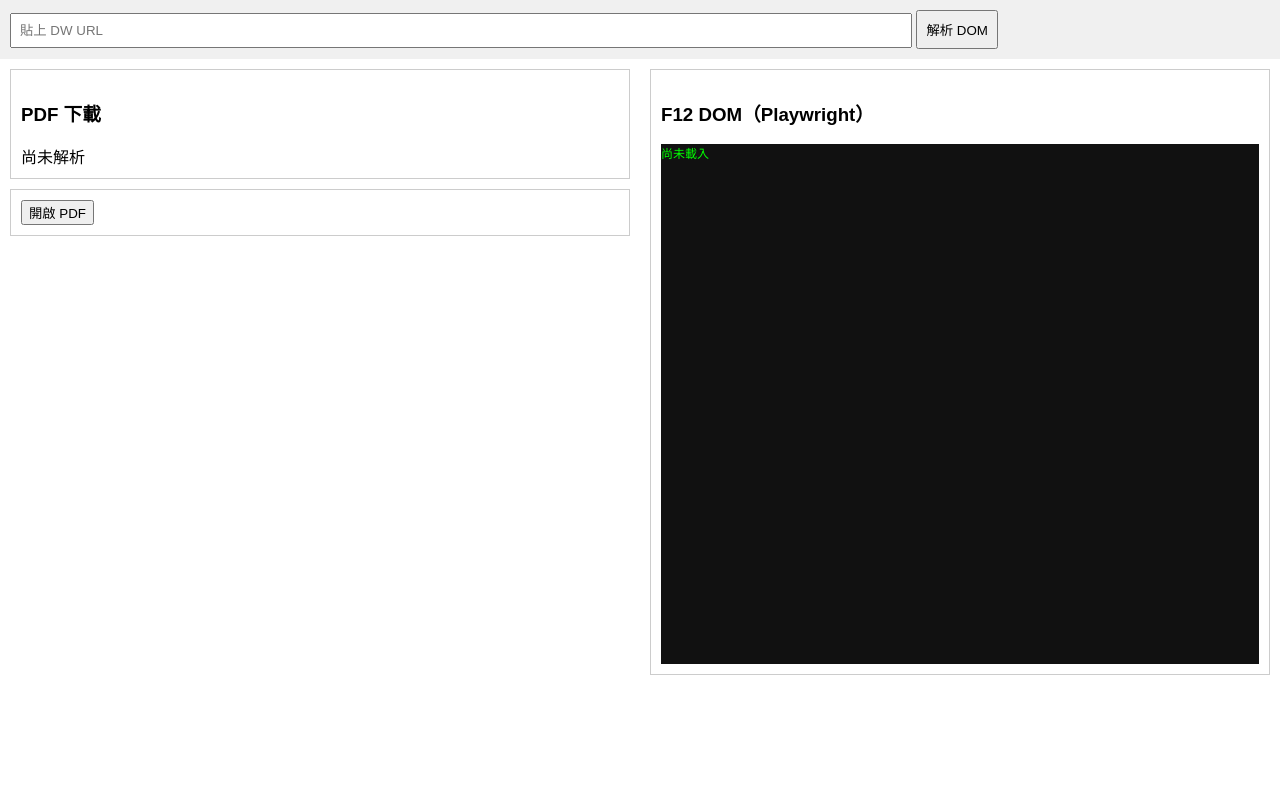
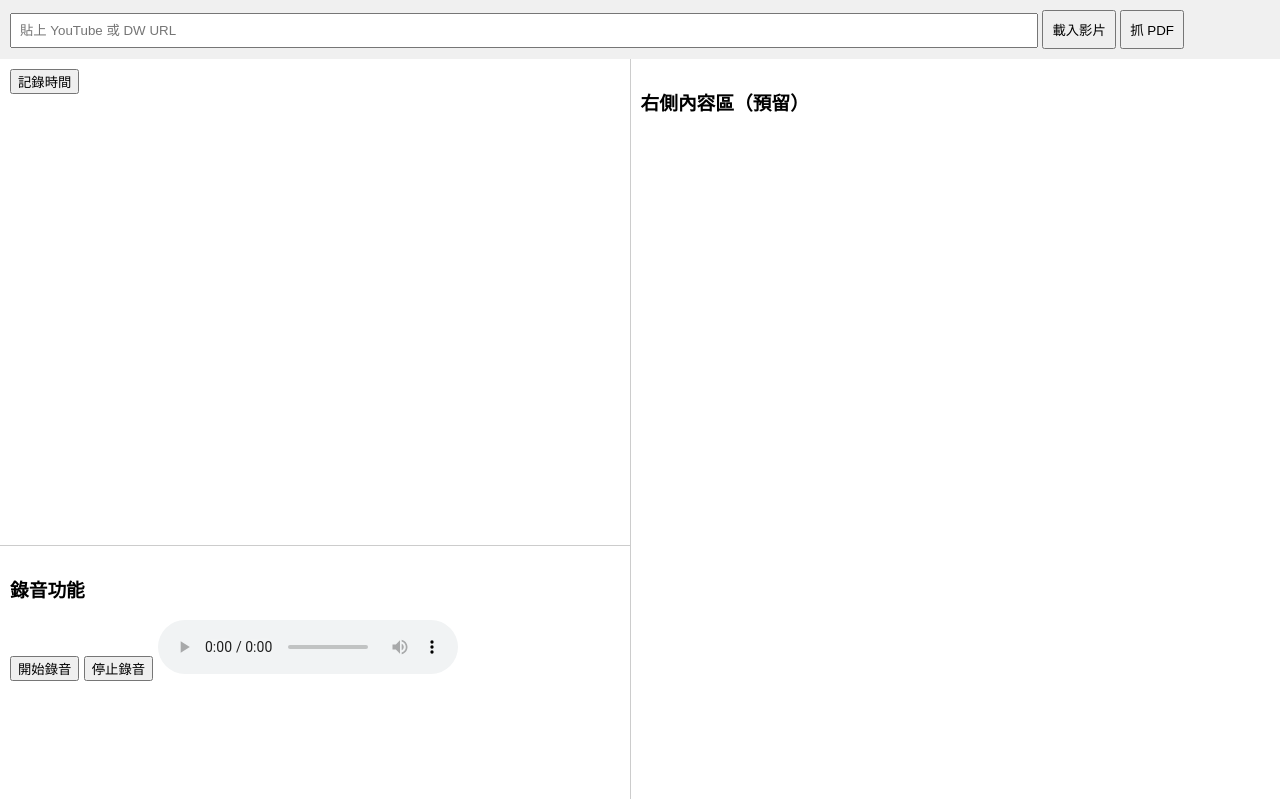
Before and after one commit to tzlohn/Follow2Read, a Flask app: page / in a window 1280 px wide. Run offline with Flask 3, Linux system fonts and the light colour scheme.

Commit message:
更新requirements.txt檔

```diff
--- a/templates/index.html
+++ b/templates/index.html
@@ -2,60 +2,68 @@
 <html>
 <head>
     <meta charset="UTF-8">
-    <title>DW DOM Viewer</title>
+    <title>Interactive App</title>
 
     <style>
         body {
+            margin: 0;
             font-family: Arial;
-            margin: 0;
         }
 
-        .top {
+        /* 上方 URL 輸入 */
+        .top-bar {
             padding: 10px;
             background: #f0f0f0;
         }
 
-        .top input {
-            width: 70%;
+        .top-bar input {
+            width: 80%;
             padding: 8px;
         }
 
-        .top button {
+        .top-bar button {
             padding: 8px;
         }
 
+        /* 主體 */
         .container {
             display: flex;
             height: calc(100vh - 60px);
         }
 
-        .left, .right {
+        /* 左右 */
+        .left {
+            width: 50%;
+            display: flex;
+            flex-direction: column;
+            border-right: 1px solid #ccc;
+        }
+
+        .right {
             width: 50%;
             padding: 10px;
-            overflow: auto;
         }
 
-        .box {
-            border: 1px solid #ccc;
+        /* 左邊上下 */
+        .left-top {
+            flex: 2;
             padding: 10px;
-            margin-bottom: 10px;
         }
 
-        #htmlBox {
-            white-space: pre-wrap;
-            background: #111;
-            color: #0f0;
-            height: 65vh;
-            overflow: auto;
-            font-size: 12px;
+        .left-bottom {
+            flex: 1;
+            padding: 10px;
+            border-top: 1px solid #ccc;
         }
 
-        a {
-            word-break: break-all;
+        iframe {
+            width: 100%;
+            height: 300px;
         }
 
-        button {
-            cursor: pointer;
+        .timestamps button {
+            display: block;
+            margin: 5px 0;
         }
     </style>
 </head>
@@ -63,9 +71,10 @@
 <body>
 
 <!-- 🔝 URL 輸入 -->
-<div class="top">
-    <input id="urlInput" placeholder="貼上 DW URL">
-    <button onclick="analyze()">解析 DOM</button>
+<div class="top-bar">
+    <input id="urlInput" placeholder="貼上 YouTube 或 DW URL">
+    <button onclick="loadVideo()">載入影片</button>
+    <button onclick="getPDF()">抓 PDF</button>
 </div>
 
 <div class="container">
@@ -73,88 +82,137 @@
     <!-- 左 -->
     <div class="left">
 
-        <div class="box">
-            <h3>PDF 下載</h3>
-            <div id="pdfBox">尚未解析</div>
+        <!-- 左上 -->
+        <div class="left-top">
+            <div id="player"></div>
+
+            <button onclick="recordTime()">記錄時間</button>
+
+            <div class="timestamps" id="timestamps"></div>
         </div>
 
-        <div class="box">
-            <button onclick="openPDF()">開啟 PDF</button>
+        <!-- 左下（錄音） -->
+        <div class="left-bottom">
+            <h3>錄音功能</h3>
+            <button onclick="startRecording()">開始錄音</button>
+            <button onclick="stopRecording()">停止錄音</button>
+            <audio id="audioPlayback" controls></audio>
         </div>
 
     </div>
 
     <!-- 右 -->
     <div class="right">
-
-        <div class="box">
-            <h3>F12 DOM（Playwright）</h3>
-            <div id="htmlBox">尚未載入</div>
-        </div>
-
+        <h3>右側內容區（預留）</h3>
     </div>
 
 </div>
 
+<!-- YouTube API -->
+<script src="https://www.youtube.com/iframe_api"></script>
+
 <script>
+    let player;
 
-let pdfUrl = "";
-let htmlData = "";
+    function onYouTubeIframeAPIReady() {
+        player = new YT.Player('player', {
+            height: '300',
+            width: '100%',
+            videoId: ''
+        });
+    }
 
-/* 🔥 主功能 */
-async function analyze() {
+    function extractVideoID(url) {
+        const regExp = /(?:youtube\.com.*v=|youtu\.be\/)([^&]+)/;
+        const match = url.match(regExp);
+        return match ? match[1] : null;
+    }
+
+    function loadVideo() {
+        const url = document.getElementById("urlInput").value;
+        const videoId = extractVideoID(url);
+
+        if (videoId) {
+            player.loadVideoById(videoId);
+        } else {
+            alert("無效的 YouTube URL");
+        }
+    }
+
+    function recordTime() {
+        const time = Math.floor(player.getCurrentTime());
+
+        const btn = document.createElement("button");
+        btn.innerText = "跳到 " + time + " 秒";
+
+        btn.onclick = () => {
+            player.seekTo(time, true);
+        };
+
+        document.getElementById("timestamps").appendChild(btn);
+    }
+
+    // 🎤 錄音功能
+    let mediaRecorder;
+    let audioChunks = [];
+
+    async function startRecording() {
+        const stream = await navigator.mediaDevices.getUserMedia({ audio: true });
+
+        mediaRecorder = new MediaRecorder(stream);
+
+        mediaRecorder.ondataavailable = event => {
+            audioChunks.push(event.data);
+        };
+
+        mediaRecorder.onstop = () => {
+            const audioBlob = new Blob(audioChunks);
+            const audioUrl = URL.createObjectURL(audioBlob);
+
+            document.getElementById("audioPlayback").src = audioUrl;
+            audioChunks = [];
+        };
+
+        mediaRecorder.start();
+    }
+
+    function stopRecording() {
+        mediaRecorder.stop();
+    }
+
+    async function getPDF() {
     const url = document.getElementById("urlInput").value;
 
-    document.getElementById("pdfBox").innerText = "loading...";
-    document.getElementById("htmlBox").innerText = "loading...";
+    if (!url) {
+        alert("請先貼上 URL");
+        return;
+    }
 
     try {
         const res = await fetch("/api/get_dom", {
             method: "POST",
-            headers: {"Content-Type": "application/json"},
+            headers: {
+                "Content-Type": "application/json"
+            },
             body: JSON.stringify({ url })
         });
 
         const data = await res.json();
 
-        console.log("RESPONSE:", data);
+        if (data.pdf_url) {
+            // ✅ 彈出視窗
+            alert("找到 PDF：\n" + data.pdf_url);
 
-        if (data.status !== "ok") {
-            alert("Error: " + data.message);
-            return;
+            // 或開新分頁（更好用）
+            window.open(data.pdf_url, "_blank");
+        } else {
+            alert("找不到 PDF");
         }
 
-        // PDF
-        pdfUrl = data.pdf_url;
-
-        if (pdfUrl) {
-            document.getElementById("pdfBox").innerHTML =
-                `<a href="${pdfUrl}" target="_blank">${pdfUrl}</a>`;
-        } else {
-            document.getElementById("pdfBox").innerText = "找不到 PDF";
-        }
-
-        // DOM
-        htmlData = data.html;
-
-        document.getElementById("htmlBox").innerText =
-            htmlData.substring(0, 80000); // 避免爆 UI
-
     } catch (err) {
-        alert("fetch error: " + err);
+        alert("發生錯誤：" + err);
     }
-}
-
-
-/* 📄 打開 PDF */
-function openPDF() {
-    if (!pdfUrl) {
-        alert("沒有 PDF");
-        return;
     }
-    window.open(pdfUrl, "_blank");
-}
-
 </script>
 
 </body>
```
Also changed, not shown: requirements.txt (+5 -6 lines).
